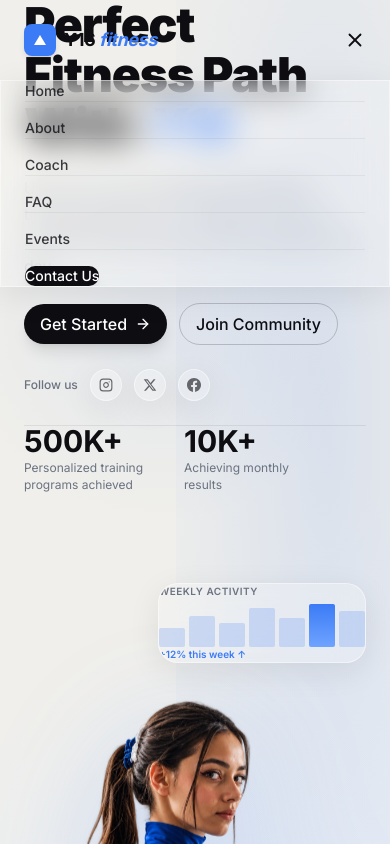
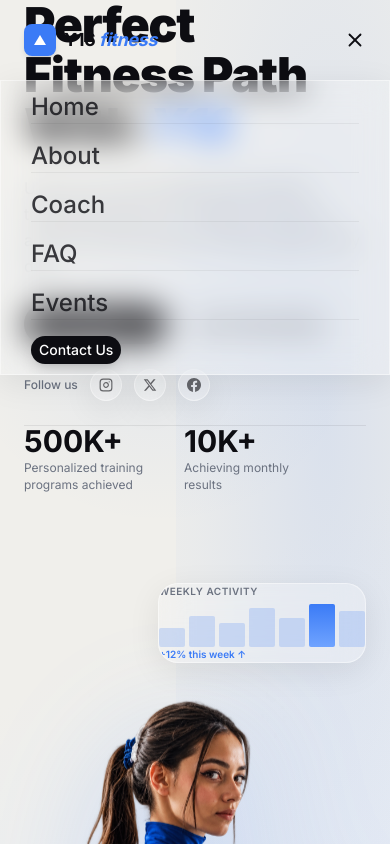
Before and after one commit to YGCodeScape/Y16-Fitness, a React (Vite) app: page / in a window 390 px wide. Both pictures are taken after a click on the button "Toggle menu". Shown: the top 844 px of the page. Built offline with nearby package versions, Linux system fonts and the light colour scheme.

Commit message:
fix(ui): refine mobile dropdown menu spacing

```diff
--- a/src/components/sections/Navbar.jsx
+++ b/src/components/sections/Navbar.jsx
@@ -26,6 +26,7 @@ export default function Navbar() {
       }`}
     >
       <div className="container-custom flex items-center justify-between h-20">
+
         {/* Logo */}
         <a href="#home" className="flex items-center gap-2 group">
           <div className="w-8 h-8 bg-[#3B7BF6] rounded-lg flex items-center justify-center shadow-md">
@@ -78,13 +79,15 @@ export default function Navbar() {
             exit={{ opacity: 0, height: 0 }}
             className="md:hidden glass border-t border-white/20 overflow-hidden"
           >
-            <nav className="container-custom py-4 flex flex-col gap-4">
+            <nav className="container-custom flex flex-col gap-4"
+              style={{ padding: "10px 30px", }}
+            >
               {NAV_LINKS.map((link) => (
                 <a
                   key={link.label}
                   href={link.href}
                   onClick={() => setMenuOpen(false)}
-                  className="text-sm font-medium text-[#0D0D12]/80 hover:text-[#3B7BF6] py-2 border-b border-black/5 transition-colors"
+                  className="text-2xl font-medium text-[#0D0D12]/80 hover:text-[#3B7BF6] py-2 border-b border-black/5 transition-colors"
                 >
                   {link.label}
                 </a>
--- a/src/components/ui/Button.jsx
+++ b/src/components/ui/Button.jsx
@@ -22,9 +22,9 @@ export default function Button({
   type = 'button',
 }) {
   const sizes = {
-    sm: 'px-4 py-2 text-sm',
+    sm: 'sm-btn text-sm',
     md: 'px-6 py-3 text-sm',
-    lg: 'contact-btn text-base',
+    lg: 'lg-btn text-base',
   };
 
   const variants = {
--- a/src/styles/index.css
+++ b/src/styles/index.css
@@ -123,6 +123,9 @@ body {
 }
 
 
-.contact-btn {
+.lg-btn {
   padding: 8px 16px;
 }
+.sm-btn {
+  padding: 4px 8px;
+}
```
